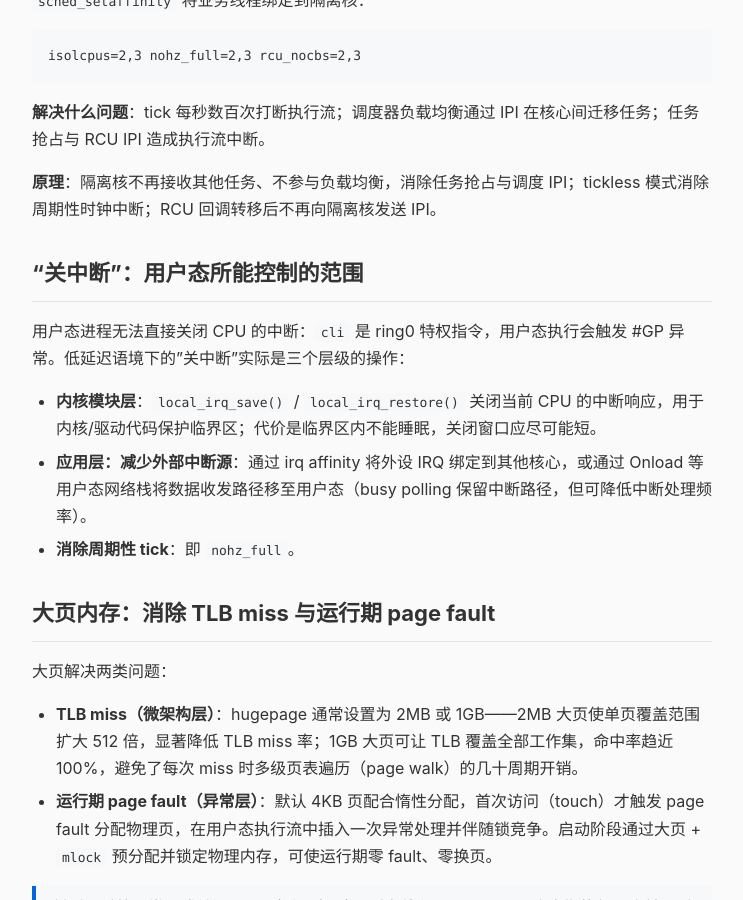
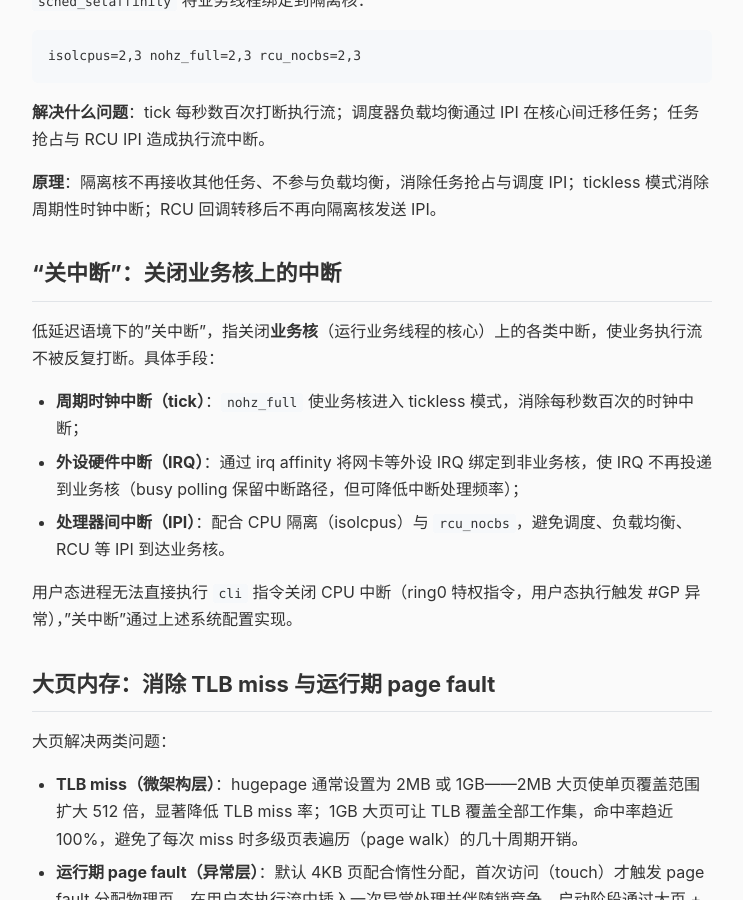
Before and after one commit to 4thcalabash/qd-knowledge, a Jekyll site: the page built from _posts/2026-07-31-cpu-interrupt-optimization-low-latency.md, in a window 1280 px wide and 900 px high, scrolled down 1241 px. Shown: the whole window, without its empty margins (268-1011 px from the left). Built offline with Jekyll 4.4.1, drawn with Linux system fonts in a browser that asks for light colours; some of the changed text lies outside the part shown.

Commit message:
博文：关中断明确定义为关闭业务核上的中断

```diff
--- a/_posts/2026-07-31-cpu-interrupt-optimization-low-latency.md
+++ b/_posts/2026-07-31-cpu-interrupt-optimization-low-latency.md
@@ -34,13 +34,15 @@ isolcpus=2,3 nohz_full=2,3 rcu_nocbs=2,3
 
 **原理**：隔离核不再接收其他任务、不参与负载均衡，消除任务抢占与调度 IPI；tickless 模式消除周期性时钟中断；RCU 回调转移后不再向隔离核发送 IPI。
 
-## "关中断"：用户态所能控制的范围
+## "关中断"：关闭业务核上的中断
 
-用户态进程无法直接关闭 CPU 的中断：`cli` 是 ring0 特权指令，用户态执行会触发 #GP 异常。低延迟语境下的"关中断"实际是三个层级的操作：
+低延迟语境下的"关中断"，指关闭**业务核**（运行业务线程的核心）上的各类中断，使业务执行流不被反复打断。具体手段：
 
-- **内核模块层**：`local_irq_save()` / `local_irq_restore()` 关闭当前 CPU 的中断响应，用于内核/驱动代码保护临界区；代价是临界区内不能睡眠，关闭窗口应尽可能短。
-- **应用层：减少外部中断源**：通过 irq affinity 将外设 IRQ 绑定到其他核心，或通过 Onload 等用户态网络栈将数据收发路径移至用户态（busy polling 保留中断路径，但可降低中断处理频率）。
-- **消除周期性 tick**：即 `nohz_full`。
+- **周期时钟中断（tick）**：`nohz_full` 使业务核进入 tickless 模式，消除每秒数百次的时钟中断；
+- **外设硬件中断（IRQ）**：通过 irq affinity 将网卡等外设 IRQ 绑定到非业务核，使 IRQ 不再投递到业务核（busy polling 保留中断路径，但可降低中断处理频率）；
+- **处理器间中断（IPI）**：配合 CPU 隔离（isolcpus）与 `rcu_nocbs`，避免调度、负载均衡、RCU 等 IPI 到达业务核。
+
+用户态进程无法直接执行 `cli` 指令关闭 CPU 中断（ring0 特权指令，用户态执行触发 #GP 异常），"关中断"通过上述系统配置实现。
 
 ## 大页内存：消除 TLB miss 与运行期 page fault
 
@@ -66,7 +68,7 @@ isolcpus=2,3 nohz_full=2,3 rcu_nocbs=2,3
 | 手段 | 消除/减少的中断类型 | 额外收益 |
 |------|---------------------|----------|
 | CPU 隔离 + nohz_full | tick、调度 IPI、抢占、RCU IPI | 执行流确定性 |
-| "关中断"（用户态） | 外设 IRQ（重定向或经轮询消除） | — |
+| "关中断"（业务核） | tick、外设 IRQ、IPI（经配置移除） | 业务核执行流不被中断 |
 | 大页 + 预分配 | 运行期 page fault | TLB miss 消除 |
 | Onload / bypass | 硬中断、softirq、syscall | 零拷贝、零上下文切换 |
 
@@ -74,4 +76,4 @@ isolcpus=2,3 nohz_full=2,3 rcu_nocbs=2,3
 
 ---
 
-> **小结**：用户态无法直接关闭中断，只能减少中断源、调整中断投递位置。隔离与大页消除结构性中断，bypass 消除事件驱动的中断，本质是以持续的 CPU 占用换取延迟的确定性与降低。
+> **小结**："关中断"指关闭业务核上的中断——消除 tick、将外设 IRQ 重定向到非业务核、避免 IPI 投递到业务核。隔离与大页消除结构性中断，bypass 消除事件驱动的中断，本质是以持续的 CPU 占用换取延迟的确定性与降低。
```
